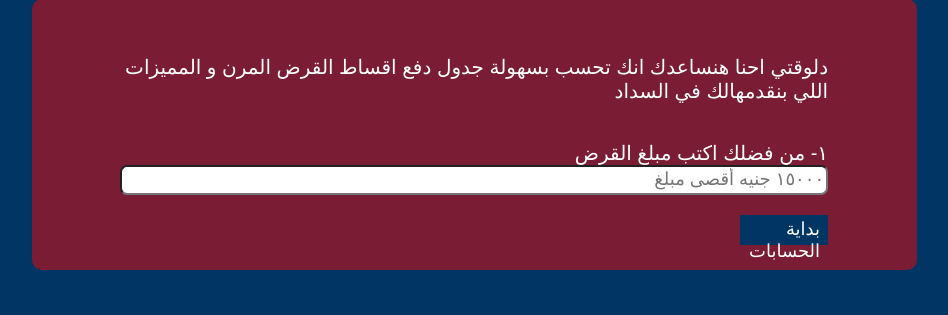
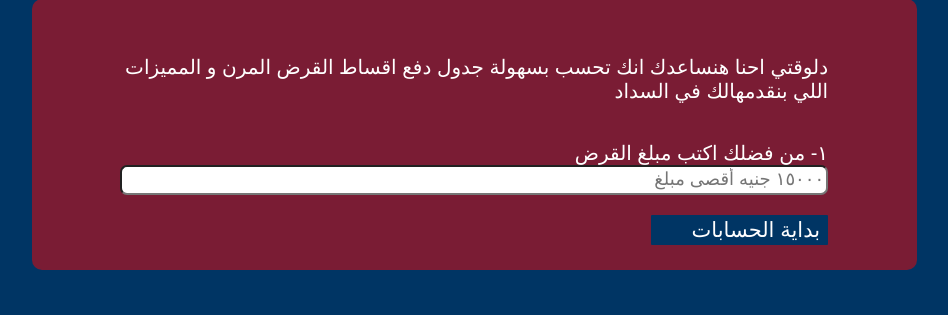
Before and after one commit to RaniaFleifel/flexible_microfinance_v2_arabic, a Flask app: page / in a window 1280 px wide. Shown: the part 193-508 px from the top of the page, without its empty margins (248-1196 px from the left). Run offline with Flask 3, Linux system fonts and the light colour scheme.

Commit message:
Update base_ideal_html.html
bigger submit2

```diff
--- a/templates/base_ideal_html.html
+++ b/templates/base_ideal_html.html
@@ -238,7 +238,7 @@ This is a static survey form from freeCodeCamp
       margin-bottom: 25px;
     }
     #submit2 {
-      width: 10%;
+      width: 20%;
       margin-left: 60%;
       margin-right: 10%;
       background-color: #003564;
@@ -247,7 +247,7 @@ This is a static survey form from freeCodeCamp
       border-color: #003564;
       border-style: solid;
       color: white;
-      font-size: 18px;
+      font-size: 21px;
       height: 30px;
       margin-top: 20px;
       margin-bottom: 25px;
```
